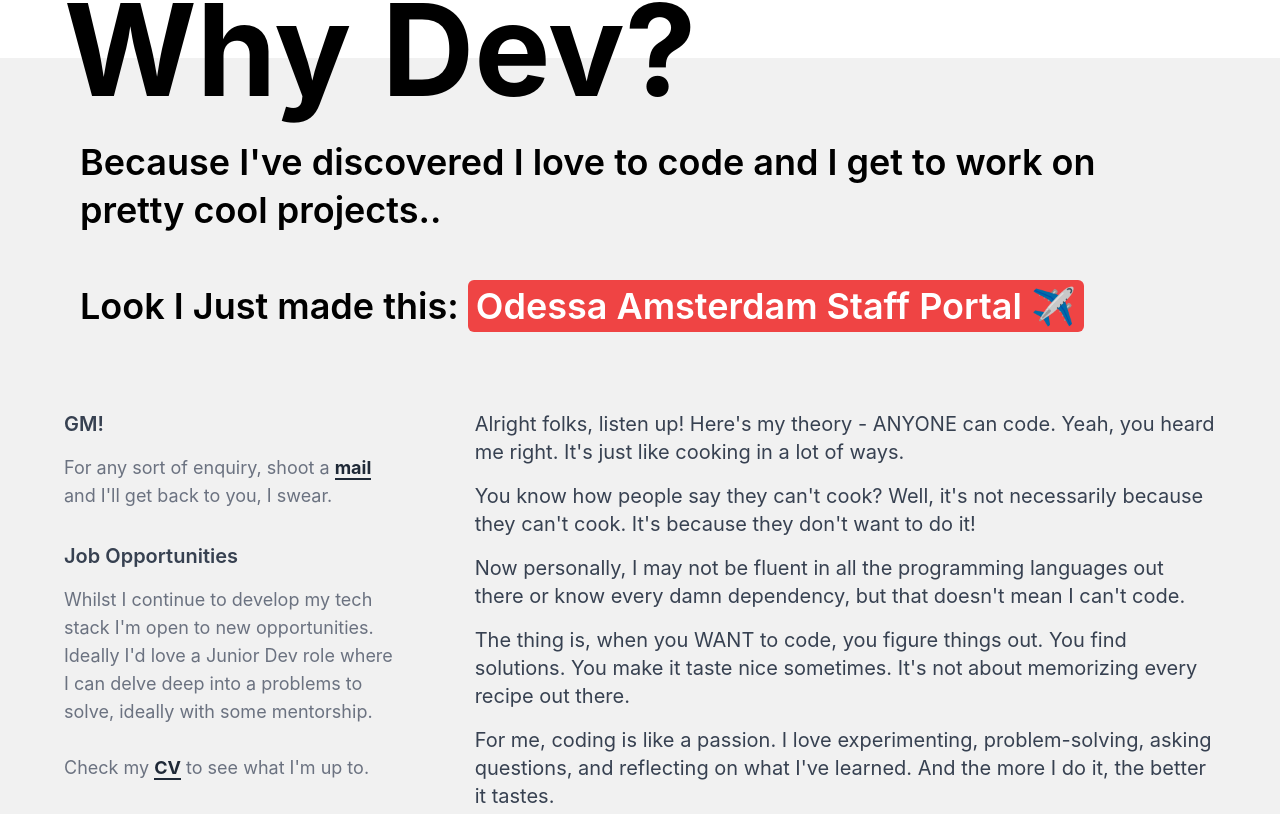
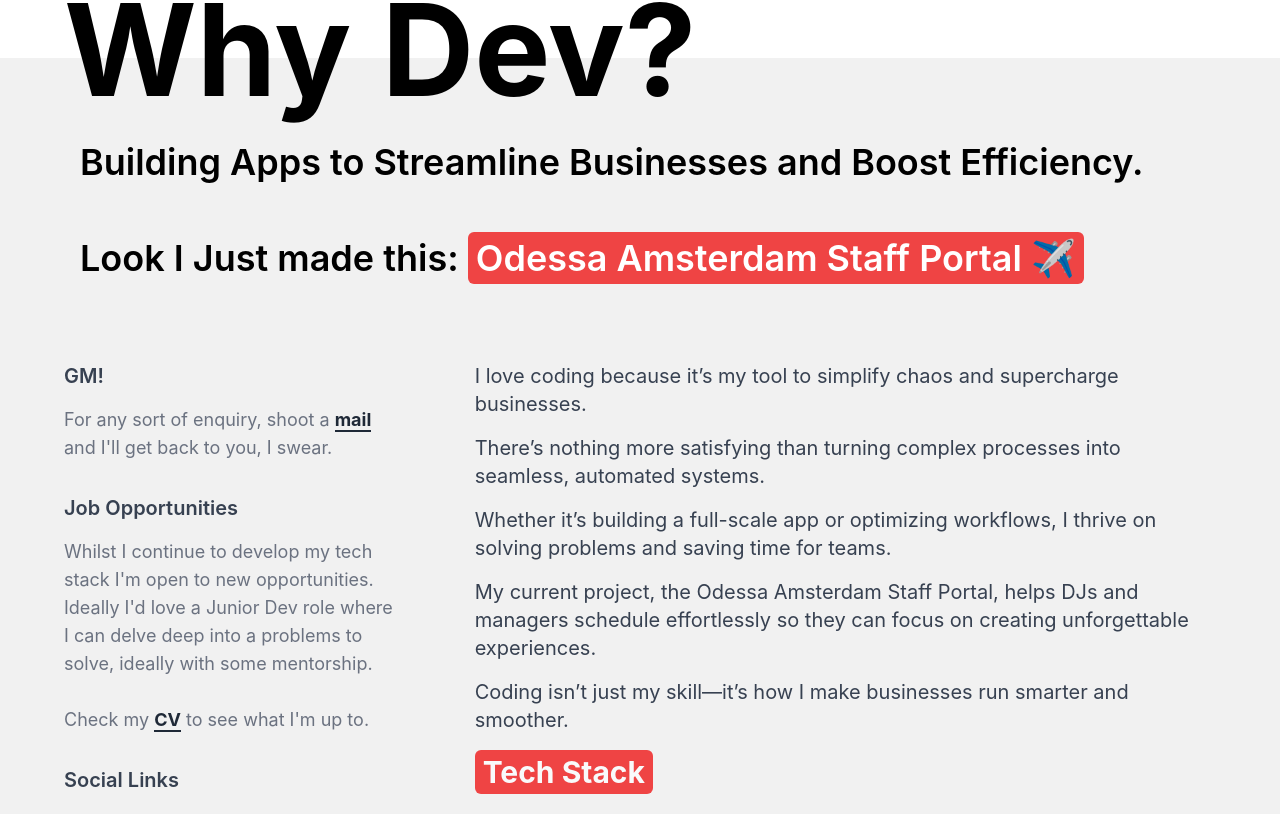
Before and after one commit to kokosthief/hrwillmott-dev-website, a Next.js app: page /about in a window 1280 px wide. Shown: the part 306-1120 px from the top of the page. Built offline with nearby package versions, Linux system fonts and the light colour scheme.

Commit message:
Update data.js

```diff
--- a/constants/data.js
+++ b/constants/data.js
@@ -60,17 +60,17 @@
   ],
   about: {
     title:
-      "Because I've discovered I love to code and I get to work on pretty cool projects.",
+      "Building Apps to Streamline Businesses and Boost Efficiency",
     description: [
-      "Alright folks, listen up! Here's my theory - ANYONE can code. Yeah, you heard me right. It's just like cooking in a lot of ways.",
+      "I love coding because it’s my tool to simplify chaos and supercharge businesses.",
 
-      "You know how people say they can't cook? Well, it's not necessarily because they can't cook. It's because they don't want to do it!",
+      "There’s nothing more satisfying than turning complex processes into seamless, automated systems.",
 
-      "Now personally, I may not be fluent in all the programming languages out there or know every damn dependency, but that doesn't mean I can't code.",
+      "Whether it’s building a full-scale app or optimizing workflows, I thrive on solving problems and saving time for teams.",
 
-      "The thing is, when you WANT to code, you figure things out. You find solutions. You make it taste nice sometimes. It's not about memorizing every recipe out there.",
+      "My current project, the Odessa Amsterdam Staff Portal, helps DJs and managers schedule effortlessly so they can focus on creating unforgettable experiences.",
 
-      "For me, coding is like a passion. I love experimenting, problem-solving, asking questions, and reflecting on what I've learned. And the more I do it, the better it tastes.",
+      "Coding isn’t just my skill—it’s how I make businesses run smarter and smoother.",
     ],
     currentProject: "Odessa Amsterdam Staff Portal",
     currentProjectUrl:
@@ -89,7 +89,7 @@
       company: "HRW",
       year: "2022",
       companyLink: "https://www.linkedin.com/in/henrywillmott/",
-      desc: "Front end focus on the creation of websites and contributions to really cool web3 projects.",
+      desc: "Front end focus on the creation of websites and contributions to super cool web3 projects.",
     },
     {
       title: "Ecstatic Dance DJ",
@@ -103,7 +103,7 @@
       company: "Roetz-Bikes",
       year: "2021",
       companyLink: "https://roetz-bikes.com/",
-      desc: "My first introduction of HTML, CSS & Javascript. Loved every part of the job working on a common goal of circularity.",
+      desc: "First time I get into coding w/ basiscs of HTML, CSS & Javascript etc., loved every part of the job working on a common goal of circularity.",
     },
     {
       title: "Start-up Marketer",
```
